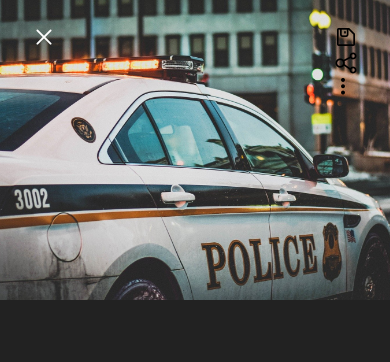
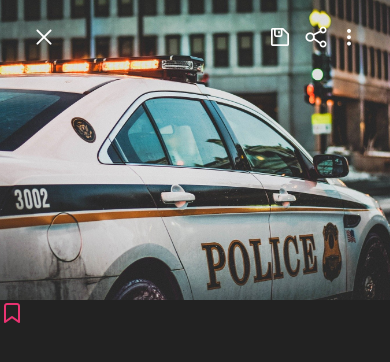
Before and after one commit to xtremeelement/anotherReactNativeTest, a React Native app: screen / in a window 390 px wide. Shown: the top 362 px of the page. Built offline with nearby package versions, Linux system fonts and the light colour scheme.

Commit message:
added bookmark screen

```diff
--- /dev/null
+++ b/screens/StoreView/components/Bookmark.js
@@ -0,0 +1,22 @@
+import React from 'react';
+import { StyleSheet, Text, View } from 'react-native';
+import { Feather } from '@expo/vector-icons';
+import { gs, colors } from '../../../styles'
+
+const Bookmark = () => {
+    return (
+        <View style={styles.Bookmark}>
+            <Feather name="bookmark" size={24} color={colors.pink}/>
+        </View>
+    )
+}
+
+export default Bookmark
+
+const styles = StyleSheet.create({
+    container: {
+        flex: 1,
+        justifyContent: 'center',
+        alignItems: 'center'
+    }
+})
--- a/screens/StoreView/components/Header.js
+++ b/screens/StoreView/components/Header.js
@@ -9,10 +9,10 @@ export default function Header() {
             <Image source={require('../../../images/car.jpg')} style={{width: "100%", height: 300}}/>
             <View style={styles.topButtons}>
                 <AntDesign name="close" size={24} color="#fff"/>
-                <View>
-                    <AntDesign name="save" size={24}/>
-                    <AntDesign name="sharealt" size={24}/>
-                    <Entypo name="dots-three-vertical" size={18} />
+                <View style={gs.rowCenter}>
+                    <AntDesign name="save" size={24} style={styles.topButtonRight}/>
+                    <AntDesign name="sharealt" size={24} style={styles.topButtonRight}/>
+                    <Entypo name="dots-three-vertical" size={18} style={styles.topButtonRight}/>
                 </View>
             </View>
         </View>
@@ -26,5 +26,9 @@ const styles = StyleSheet.create({
         top: 24,
         left: 32,
         right: 32
+   },
+   topButtonRight:{
+       marginLeft: 12,
+       color: "#fff"
    }
 })
--- a/screens/StoreView/index.js
+++ b/screens/StoreView/index.js
@@ -2,12 +2,16 @@ import React from 'react'
 import { View, Text, StyleSheet, StatusBar } from 'react-native'
 import { colors } from '../../styles'
 import Header from './components/Header'
+import Bookmark from './components/Bookmark'
 
 export default function index() {
     return (
         <View style={styles.container}>
             <StatusBar barStyle="light-content"/>
             <Header/>
+            <View>
+                <Bookmark/>
+            </View>
         </View>
     )
 }
--- a/styles.js
+++ b/styles.js
@@ -11,6 +11,10 @@ export const colors ={
 }
 
 export const gs = StyleSheet.create({
+    rowCenter:{
+        flexDirection: 'row',
+        alignItems: 'center'
+    },
     rowBetween: {
         flexDirection: "row",
         justifyContent: "space-between"
```
